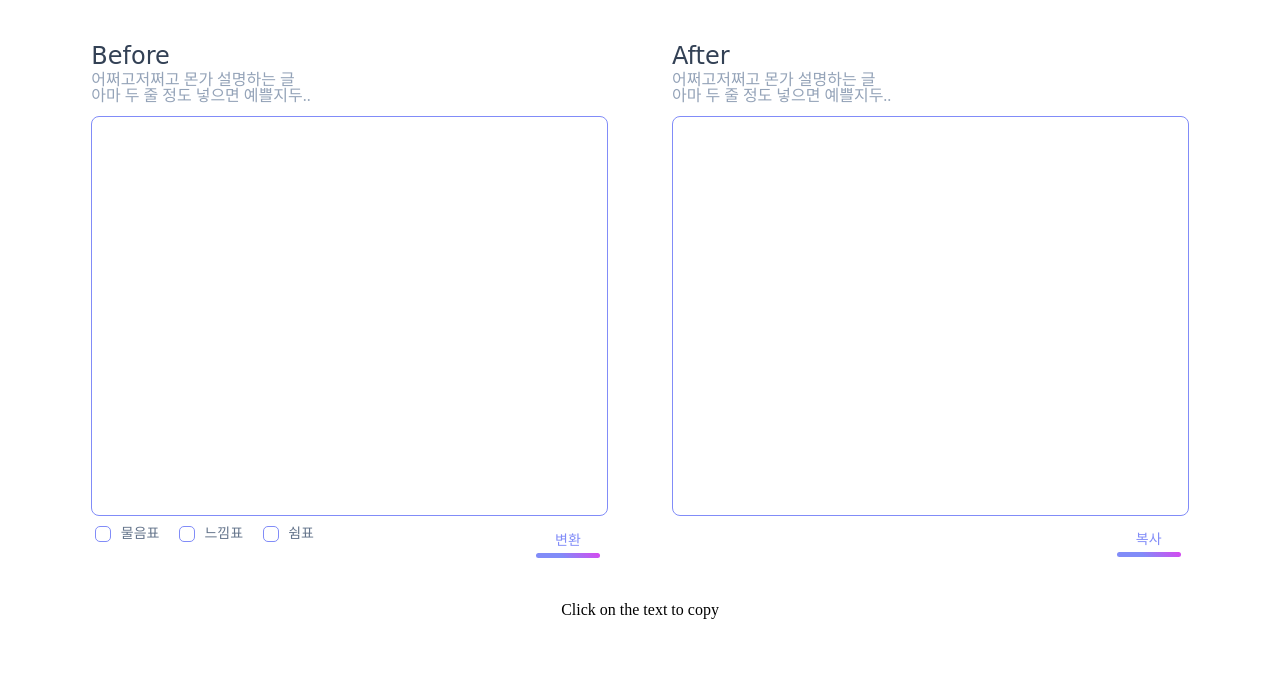
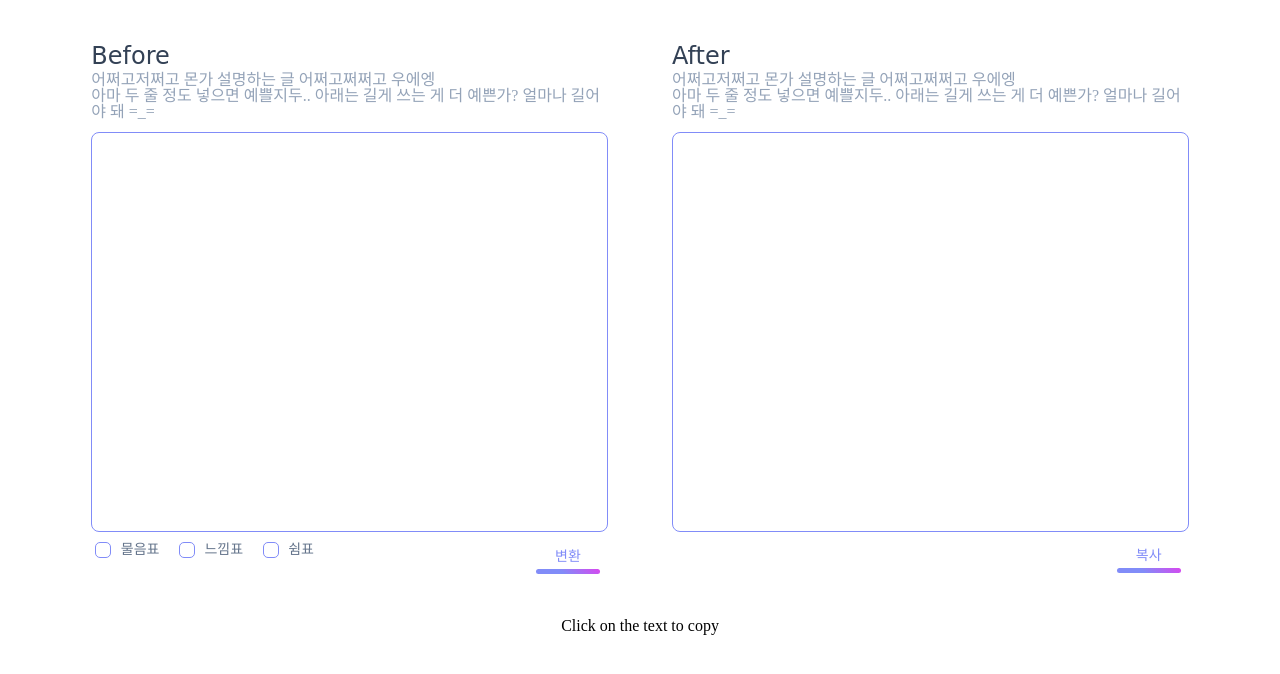
Before and after one commit to dandanae/trpg-helper, a plain HTML site: page index.html in a window 1280 px wide. Shown: the part 178-852 px from the top of the page. Drawn offline with nearby package versions, Linux system fonts and the light colour scheme; a web font is replaced by a local one.

Commit message:
Update index.html

```diff
--- a/index.html
+++ b/index.html
@@ -42,8 +42,8 @@
 					<div class="mb-3">
 						<p class="text-2xl text-left shrikhand text-slate-700">Before</p>
 						<p class="text-base leading-none text-left text-slate-400">
-							어쩌고저쩌고 몬가 설명하는 글<br/>
-							아마 두 줄 정도 넣으면 예쁠지두..
+							어쩌고저쩌고 몬가 설명하는 글 어쩌고쩌쩌고 우에엥<br/>
+							아마 두 줄 정도 넣으면 예쁠지두.. 아래는 길게 쓰는 게 더 예쁜가? 얼마나 길어야 돼 =_=
 						</p>
 					</div>
 					<textarea id="input_text" class="h-[400px] w-full p-5 text-sm leading-normal tracking-tighter border border-indigo-400 rounded-lg resize-none text-slate-500 focus:outline-indigo-400"></textarea>
@@ -93,8 +93,8 @@
 					<div class="mb-3">
 						<p class="text-2xl text-left shrikhand text-slate-700">After</p>
 						<p class="text-base leading-none text-left text-slate-400">
-							어쩌고저쩌고 몬가 설명하는 글<br/>
-							아마 두 줄 정도 넣으면 예쁠지두..
+							어쩌고저쩌고 몬가 설명하는 글 어쩌고쩌쩌고 우에엥<br/>
+							아마 두 줄 정도 넣으면 예쁠지두.. 아래는 길게 쓰는 게 더 예쁜가? 얼마나 길어야 돼 =_=
 						</p>
 					</div>
 					<div id="result" class="w-full p-5 m-auto overflow-y-scroll text-sm leading-normal tracking-tighter text-left border border-indigo-400 rounded-lg text-slate-500 h-[400px]"></div>
```
